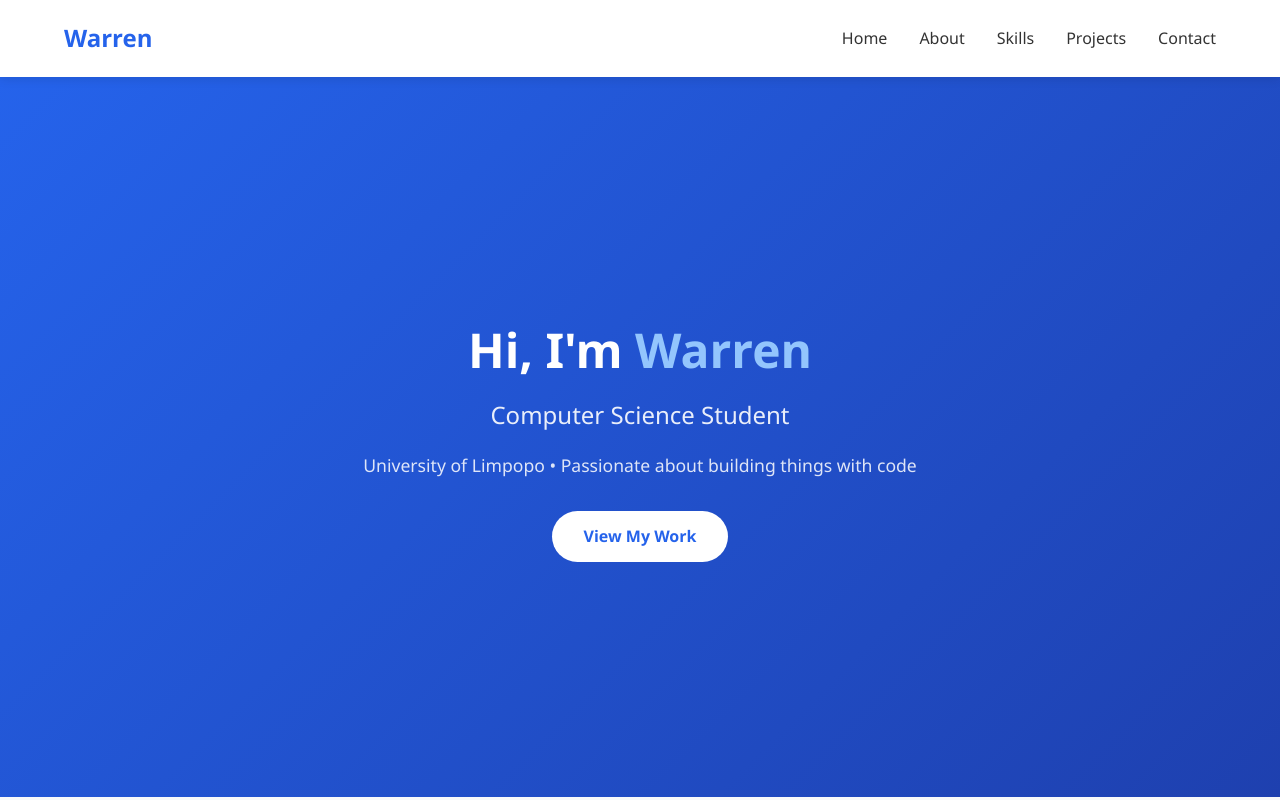
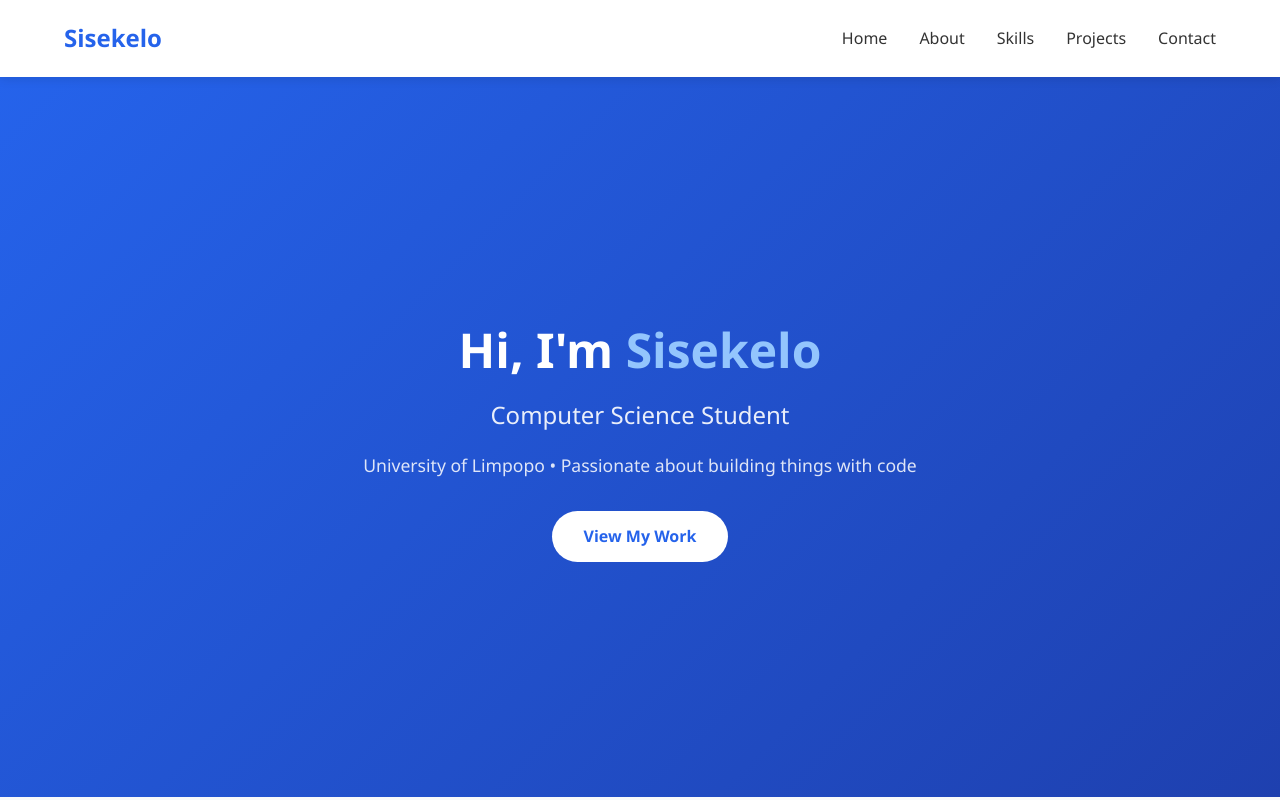
Before and after one commit to warren0806/my-portfolio, a plain HTML site: page index.html in a window 1280 px wide. Shown: the top 800 px of the page. Drawn offline with Linux system fonts and the light colour scheme.

Commit message:
Update portfolio name from Warren to Sisekelo Maseko

```diff
--- a/index.html
+++ b/index.html
@@ -3,7 +3,7 @@
 <head>
     <meta charset="UTF-8">
     <meta name="viewport" content="width=device-width, initial-scale=1.0">
-    <title>Warren | Portfolio</title>
+    <title>Sisekelo Maseko | Portfolio</title>
     <link rel="stylesheet" href="style.css">
     <link rel="stylesheet" href="https://cdnjs.cloudflare.com/ajax/libs/font-awesome/6.5.1/css/all.min.css">
 </head>
@@ -11,7 +11,7 @@
 
     <!-- Navigation -->
     <nav>
-        <div class="logo">Warren</div>
+        <div class="logo">Sisekelo</div>
         <ul class="nav-links">
             <li><a href="#home">Home</a></li>
             <li><a href="#about">About</a></li>
@@ -24,7 +24,7 @@
     <!-- Hero Section -->
     <section id="home" class="hero">
         <div class="hero-content">
-            <h1>Hi, I'm <span>Warren</span></h1>
+            <h1>Hi, I'm <span>Sisekelo</span></h1>
             <h2>Computer Science Student</h2>
             <p>University of Limpopo • Passionate about building things with code</p>
             <a href="#projects" class="btn">View My Work</a>
@@ -103,7 +103,7 @@
 
     <!-- Footer -->
     <footer>
-        <p>© 2026 Warren • Built with passion</p>
+        <p>© 2026 Sisekelo Maseko • Built with passion</p>
     </footer>
 
 </body>
```
